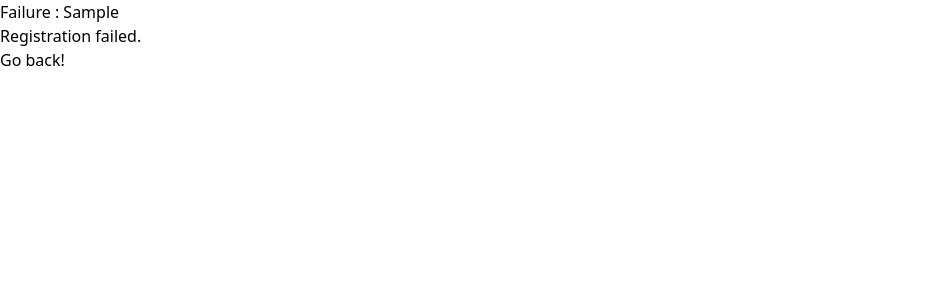
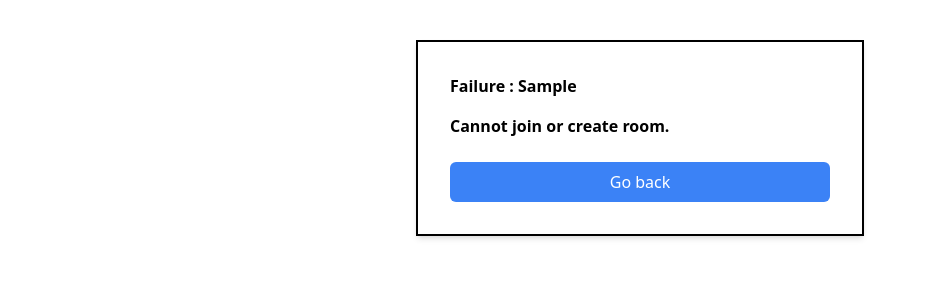
Before and after one commit to saurav-dhait/Flask-live-chat, a Flask app: template templates/failure.html in a window 1280 px wide. Shown: the top 300 px of the page, without its empty margins (0-926 px from the left). Run offline with Flask 3, Linux system fonts and the light colour scheme; the template is opened without the code that fills it: most values are stand-ins (such as "Sample title", 1, 10 or a date in 2020); some libraries are stand-ins or nearby versions.

Commit message:
Created front end for failure.html page.

```diff
--- a/templates/failure.html
+++ b/templates/failure.html
@@ -1,8 +1,13 @@
 {% extends "layout.html" %}
 {% block body %}
-<h3>Failure : {{ fail_string }}</h3>
-<h3>Registration failed.</h3>
-<form>
-    <input type="button" value="Go back!" onclick="history.back()">
-</form>
+<div class="container mx-auto mt-10 p-8 max-w-md bg-white shadow-md border-2 border-black">
+    <h3 class="text-l font-bold mb-4">Failure : {{ fail_string }}</h3>
+    <h3 class="text-l font-bold mb-4">Cannot join or create room.</h3>
+    <form method="post">
+        <button type="submit" name="back_button" value="1" class="w-full mt-2 bg-blue-500 text-white p-2 rounded-md">
+            Go back
+        </button>
+    </form>
+</div>
+
 {% endblock %}
```
